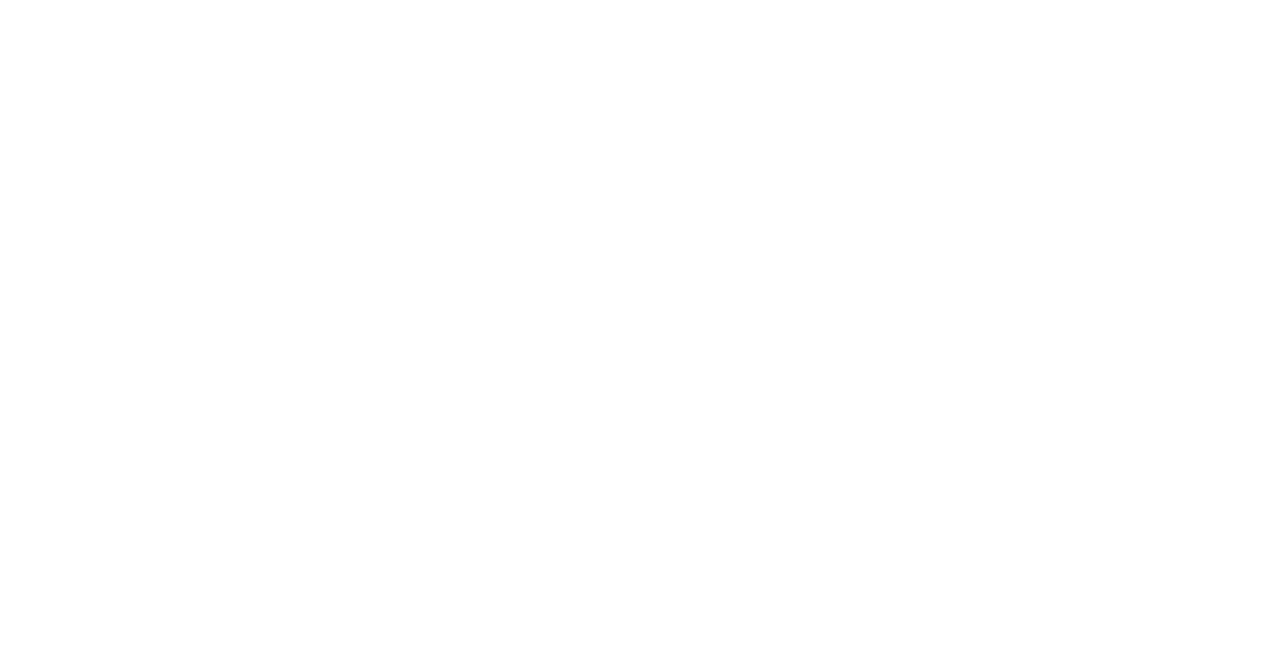
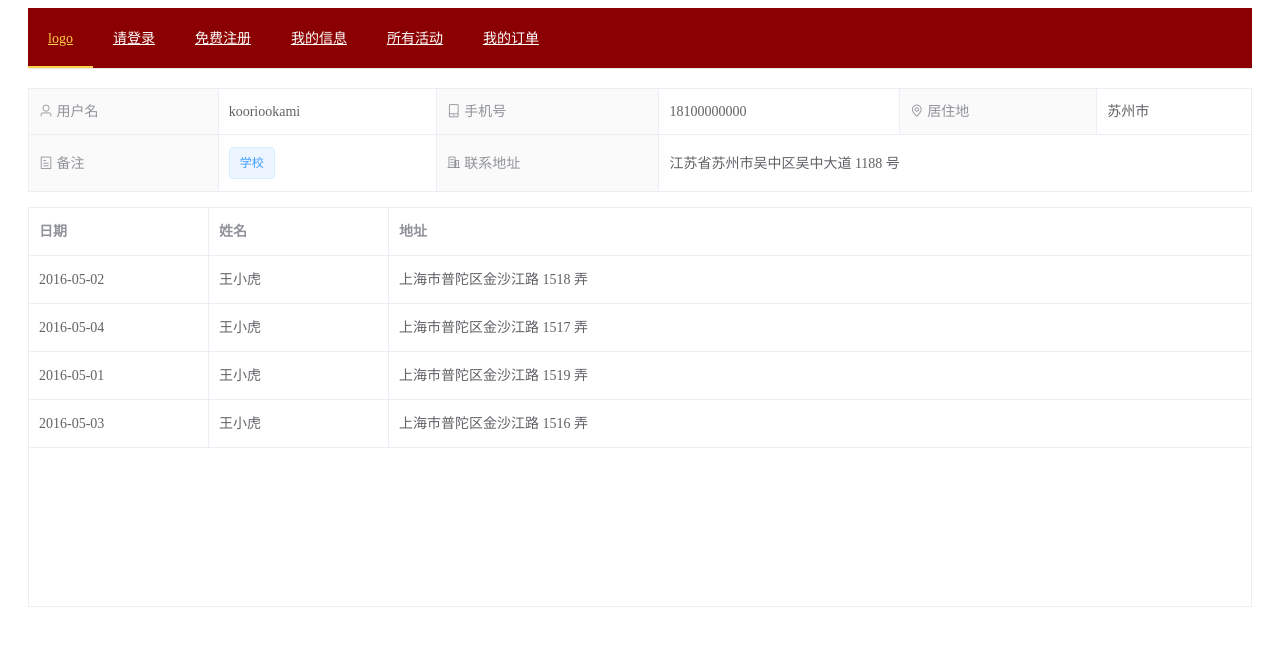
Before and after one commit to summer-like-coding/seckill, a Vue app: page /imessage in a window 1280 px wide. Shown: the top 646 px of the page. Built offline with nearby package versions, Linux system fonts and the light colour scheme.

Commit message:
'四个主要界面elementui搭建'

```diff
--- a/package.json
+++ b/package.json
@@ -7,7 +7,9 @@
     "build": "vue-cli-service build"
   },
   "dependencies": {
+    "axios": "^0.26.0",
     "core-js": "^3.6.5",
+    "element-ui": "^2.15.6",
     "vue": "^2.6.11",
     "vue-router": "^3.2.0",
     "vuex": "^3.4.0"
--- a/src/App.vue
+++ b/src/App.vue
@@ -1,9 +1,35 @@
 <template>
   <div>
-    <router-view/>
+    <el-container>
+      <el-header>
+        <Nav></Nav>
+      </el-header>
+      <el-main>
+        <router-view />
+      </el-main>
+    </el-container>
   </div>
 </template>
 
+
+<script>
+import Nav from "./components/nav.vue";
+export default {
+  name: "App",
+  components: {
+    Nav,
+  },
+};
+</script>
 <style>
-
+.el-header,
+.el-footer {
+  color: #333;
+  text-align: center;
+  line-height: 60px;
+}
+.el-main {
+  color: #333;
+  text-align: center;
+}
 </style>
--- /dev/null
+++ b/src/components/nav.vue
@@ -0,0 +1,47 @@
+<template>
+  <div>
+    <el-menu
+      :default-active="activeIndex2"
+      class="el-menu-demo"
+      mode="horizontal"
+      @select="handleSelect"
+      background-color="darkred"
+      text-color="#fff"
+      active-text-color="#ffd04b"
+    >
+      <el-menu-item index="1">
+        <a href="https://www.ele.me" target="_blank">logo</a> </el-menu-item
+      ><el-menu-item index="2">
+        <a href="https://www.ele.me" target="_blank">请登录</a> </el-menu-item
+      ><el-menu-item index="3">
+        <a href="https://www.ele.me" target="_blank">免费注册</a>
+      </el-menu-item>
+      <el-menu-item index="4">
+        <a href="https://www.ele.me" target="_blank">我的信息</a> </el-menu-item
+      ><el-menu-item index="5">
+        <a href="https://www.ele.me" target="_blank">所有活动</a> </el-menu-item
+      ><el-menu-item index="6">
+        <a href="https://www.ele.me" target="_blank">我的订单</a>
+      </el-menu-item>
+    </el-menu>
+  </div>
+</template>
+
+<script>
+export default {
+  data() {
+    return {
+      activeIndex: "1",
+      activeIndex2: "1",
+    };
+  },
+  methods: {
+    handleSelect(key, keyPath) {
+      console.log(key, keyPath);
+    },
+  },
+};
+</script>
+
+<style>
+</style>
--- a/src/main.js
+++ b/src/main.js
@@ -2,8 +2,11 @@
 import App from './App.vue'
 import router from './router'
 import store from './store'
+import ElementUI from 'element-ui';
+import 'element-ui/lib/theme-chalk/index.css';
 
 Vue.config.productionTip = false
+Vue.use(ElementUI);
 
 new Vue({
   router,
--- a/src/router/index.js
+++ b/src/router/index.js
@@ -1,10 +1,38 @@
 import Vue from 'vue'
 import VueRouter from 'vue-router'
+import Home from '../views/home.vue'
+import Errmsg from '../views/errmsg.vue'
+import Signin from '../views/signin.vue'
+import Imessage from '../views/imessage.vue'
 
 Vue.use(VueRouter)
 
 const routes = [
-
+  {
+    path: '/',
+    name: 'Index',
+    redirect: { name: 'Home' }
+  },
+  {
+    path: '/home',
+    name: 'Home',
+    component: Home
+  },
+  {
+    path: '/error',
+    name: 'Errmsg',
+    component: Errmsg
+  },
+  {
+    path: '/signin',
+    name: 'Signin',
+    component: Signin
+  },
+  {
+    path: '/imessage',
+    name: 'Imessage',
+    component: Imessage
+  },
 ]
 
 const router = new VueRouter({
--- /dev/null
+++ b/src/views/home.vue
@@ -0,0 +1,68 @@
+<template>
+  <el-row>
+    <el-col
+      :span="8"
+      v-for="(o, index) in 2"
+      :key="o"
+      :offset="index > 0 ? 2 : 0"
+    >
+      <el-card :body-style="{ padding: '0px' }">
+        <img
+          src="https://shadow.elemecdn.com/app/element/hamburger.9cf7b091-55e9-11e9-a976-7f4d0b07eef6.png"
+          class="image"
+        />
+        <div style="padding: 14px">
+          <span>好吃的汉堡</span>
+          <div class="bottom clearfix">
+            <time class="time">{{ currentDate }}</time>
+            <el-button  class="button">操作按钮</el-button>
+          </div>
+        </div>
+      </el-card>
+    </el-col>
+  </el-row>
+</template>
+
+<script>
+export default {
+  data() {
+    return {
+      currentDate: new Date(),
+    };
+  },
+};
+</script>
+
+<style scoped>
+.time {
+
+  font-size: 13px;
+  color: #999;
+
+}
+
+.bottom {
+  /* margin-top: 13px; */
+  line-height: 12px;
+}
+
+.button {
+  padding: 0;
+  float: right;
+}
+
+.image {
+  width: 100%;
+  display: block;
+}
+
+.clearfix:before,
+.clearfix:after {
+  display: table;
+  content: "";
+}
+
+.clearfix:after {
+  clear: both;
+}
+</style>
--- /dev/null
+++ b/src/views/imessage.vue
@@ -0,0 +1,84 @@
+<template>
+  <div>
+    <el-descriptions class="margin-top" :column="3" border>
+      <el-descriptions-item>
+        <template slot="label">
+          <i class="el-icon-user"></i>
+          用户名
+        </template>
+        kooriookami
+      </el-descriptions-item>
+      <el-descriptions-item>
+        <template slot="label">
+          <i class="el-icon-mobile-phone"></i>
+          手机号
+        </template>
+        18100000000
+      </el-descriptions-item>
+      <el-descriptions-item>
+        <template slot="label">
+          <i class="el-icon-location-outline"></i>
+          居住地
+        </template>
+        苏州市
+      </el-descriptions-item>
+      <el-descriptions-item>
+        <template slot="label">
+          <i class="el-icon-tickets"></i>
+          备注
+        </template>
+        <el-tag >学校</el-tag>
+      </el-descriptions-item>
+      <el-descriptions-item>
+        <template slot="label">
+          <i class="el-icon-office-building"></i>
+          联系地址
+        </template>
+        江苏省苏州市吴中区吴中大道 1188 号
+      </el-descriptions-item>
+    </el-descriptions>
+    <el-table :data="tableData" border style="width: 100%" class="footer">
+      <el-table-column prop="date" label="日期" width="180"> </el-table-column>
+      <el-table-column prop="name" label="姓名" width="180"> </el-table-column>
+      <el-table-column prop="address" label="地址"> </el-table-column>
+    </el-table>
+  </div>
+</template>
+
+<script>
+export default {
+  data() {
+    return {
+      tableData: [
+        {
+          date: "2016-05-02",
+          name: "王小虎",
+          address: "上海市普陀区金沙江路 1518 弄",
+        },
+        {
+          date: "2016-05-04",
+          name: "王小虎",
+          address: "上海市普陀区金沙江路 1517 弄",
+        },
+        {
+          date: "2016-05-01",
+          name: "王小虎",
+          address: "上海市普陀区金沙江路 1519 弄",
+        },
+        {
+          date: "2016-05-03",
+          name: "王小虎",
+          address: "上海市普陀区金沙江路 1516 弄",
+        },
+      ],
+    };
+  },
+};
+</script>
+
+<style scoped>
+.footer{
+    margin-top: 15px;
+    height: 400px;
+}
+</style>
--- a/src/views/signIn.vue
+++ b/src/views/signIn.vue
@@ -1,11 +1,73 @@
 <template>
-    <h2>登录界面</h2>
+  <el-container>
+    <el-aside width="200px">
+      <img
+        src="https://tse1-mm.cn.bing.net/th/id/OIP-C.nfC2tVNM9TgwQ5QuqECd6wHaFj?w=221&h=180&c=7&r=0&o=5&dpr=1.25&pid=1.7"
+        alt=""
+        width="100%"
+      />
+    </el-aside>
+    <el-main>
+      <el-form
+        :model="ruleForm"
+        :rules="rules"
+        ref="ruleForm"
+        label-width="100px"
+      >
+        <el-form-item label="用户名" prop="name">
+          <el-input v-model="ruleForm.name"></el-input>
+        </el-form-item>
+        <el-form-item label="密码" prop="password">
+          <el-input v-model="ruleForm.password"></el-input>
+        </el-form-item>
+        <el-form-item>
+          <el-button type="primary" @click="submitForm('ruleForm')"
+            >立即创建</el-button
+          >
+        </el-form-item>
+      </el-form>
+    </el-main>
+  </el-container>
 </template>
 
 <script>
 export default {
-
-}
+  data() {
+    return {
+      ruleForm: {
+        name: "",
+        password: "",
+      },
+      rules: {
+        name: [
+          { required: true, message: "请输入用户名", trigger: "blur" },
+          { min: 3, max: 5, message: "长度在 3 到 5 个字符", trigger: "blur" },
+        ],
+        password: [
+          { required: true, message: "请输入密码", trigger: "blur" },
+          {
+            min: 8,
+            max: 15,
+            message: "长度在 8 到 15 个字符",
+            trigger: "blur",
+          },
+        ],
+      },
+    };
+  },
+  methods: {
+    submitForm(formName) {
+      this.$refs[formName].validate((valid) => {
+        if (valid) {
+          alert("submit!");
+        } else {
+          console.log("error submit!!");
+          return false;
+        }
+      });
+    },
+  },
+};
 </script>
 
 <style scoped>
```
Also changed, not shown: src/components/HelloWorld.vue (deleted, +0 -59 lines), src/views/main.vue (deleted, +0 -13 lines), src/views/errmsg.vue (renamed from src/views/error.vue), 1 other file (tests, documents, lock files or other folders).
